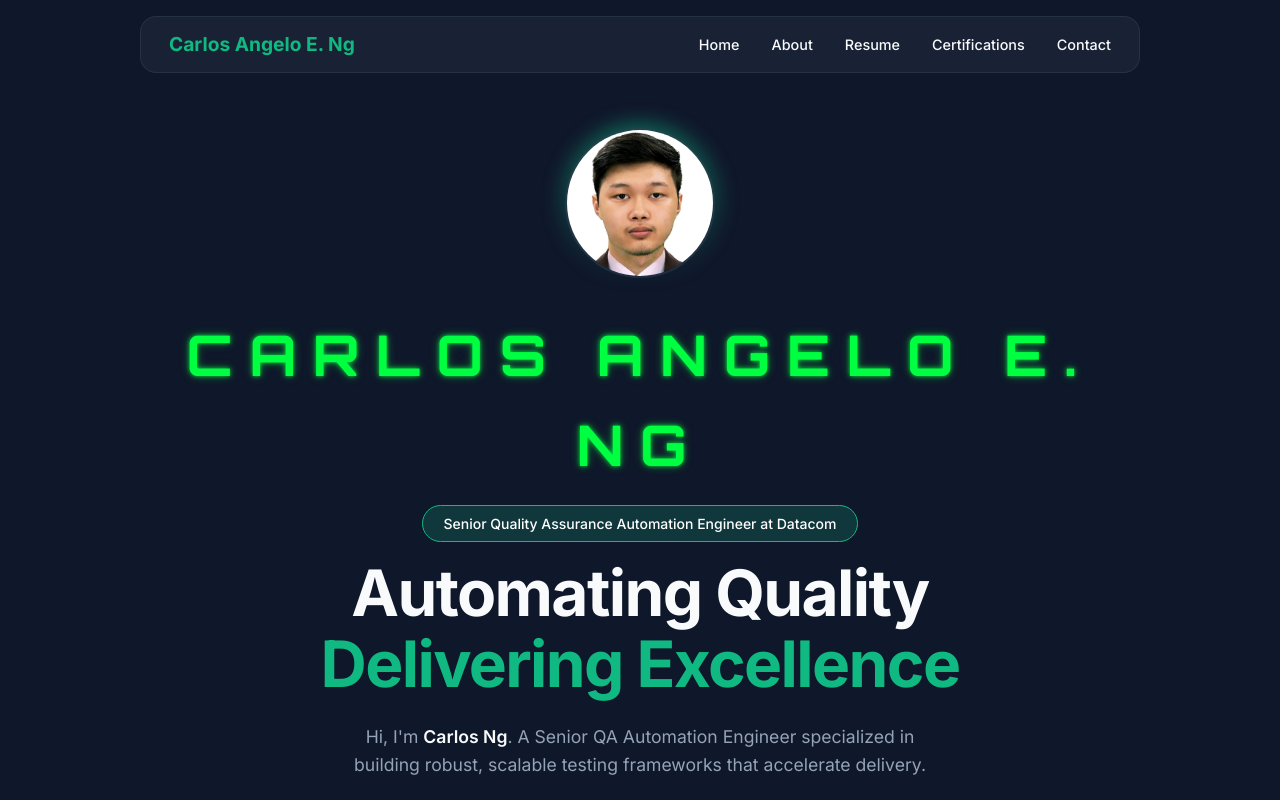
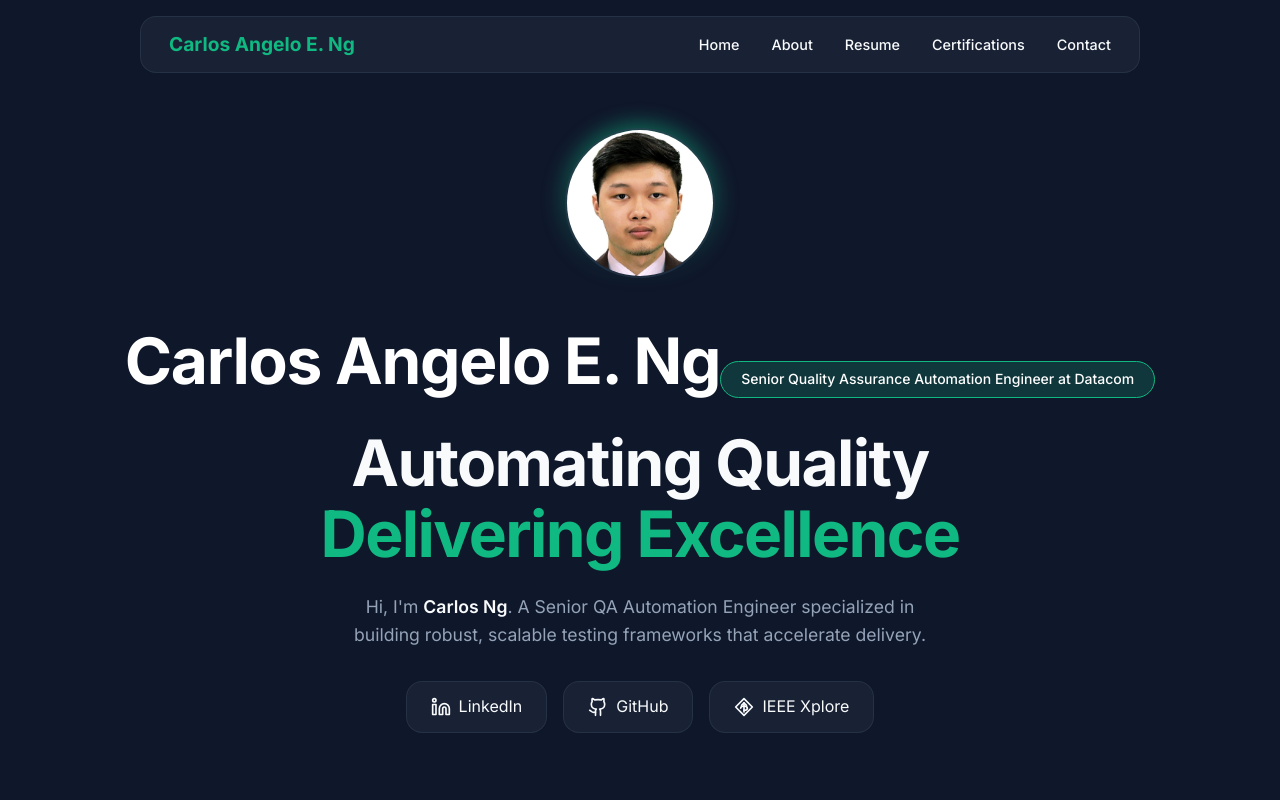
Before and after one commit to cng07/carlosng07, a React (Vite) app: page / in a window 1280 px wide. Shown: the top 800 px of the page. Built offline with nearby package versions, Linux system fonts and the light colour scheme.

Commit message:
Update name

```diff
--- a/src/index.css
+++ b/src/index.css
@@ -1,4 +1,4 @@
-@import url('https://fonts.googleapis.com/css2?family=Inter:wght@300;400;500;600;700&family=Orbitron:wght@400;500;600;700;800;900&display=swap');
+@import url('https://fonts.googleapis.com/css2?family=Inter:wght@300;400;500;600;700&display=swap');
 
 :root {
   --background: #0f172a;
@@ -125,15 +125,10 @@ a {
   }
 }
 
-.matrix-text {
-  font-family: 'Orbitron', sans-serif;
-  color: #00ff41;
-  text-transform: uppercase;
-  letter-spacing: 0.3em;
-  text-shadow:
-    0 0 4px rgba(0, 255, 65, 0.8),
-    0 0 10px rgba(0, 255, 65, 0.4);
-  font-weight: 700;
+.hero-name {
+  color: #fff;
+  font-weight: 800;
+  letter-spacing: -0.02em;
   display: inline-block;
 }
 
--- a/src/pages/Home.jsx
+++ b/src/pages/Home.jsx
@@ -45,12 +45,12 @@ const Home = () => {
                         />
                     </div>
                     <motion.h2
-                        className="matrix-text"
+                        className="hero-name"
                         style={{
-                            fontSize: 'clamp(2rem, 6vw, 3.5rem)',
+                            fontSize: 'clamp(2.5rem, 8vw, 4rem)',
                             marginBottom: '1rem'
                         }}
-                        initial={{ opacity: 0, y: 10 }}
+                        initial={{ opacity: 0, y: 20 }}
                         animate={{ opacity: 1, y: 0 }}
                         transition={{ duration: 0.8, ease: "easeOut" }}
                     >
```
